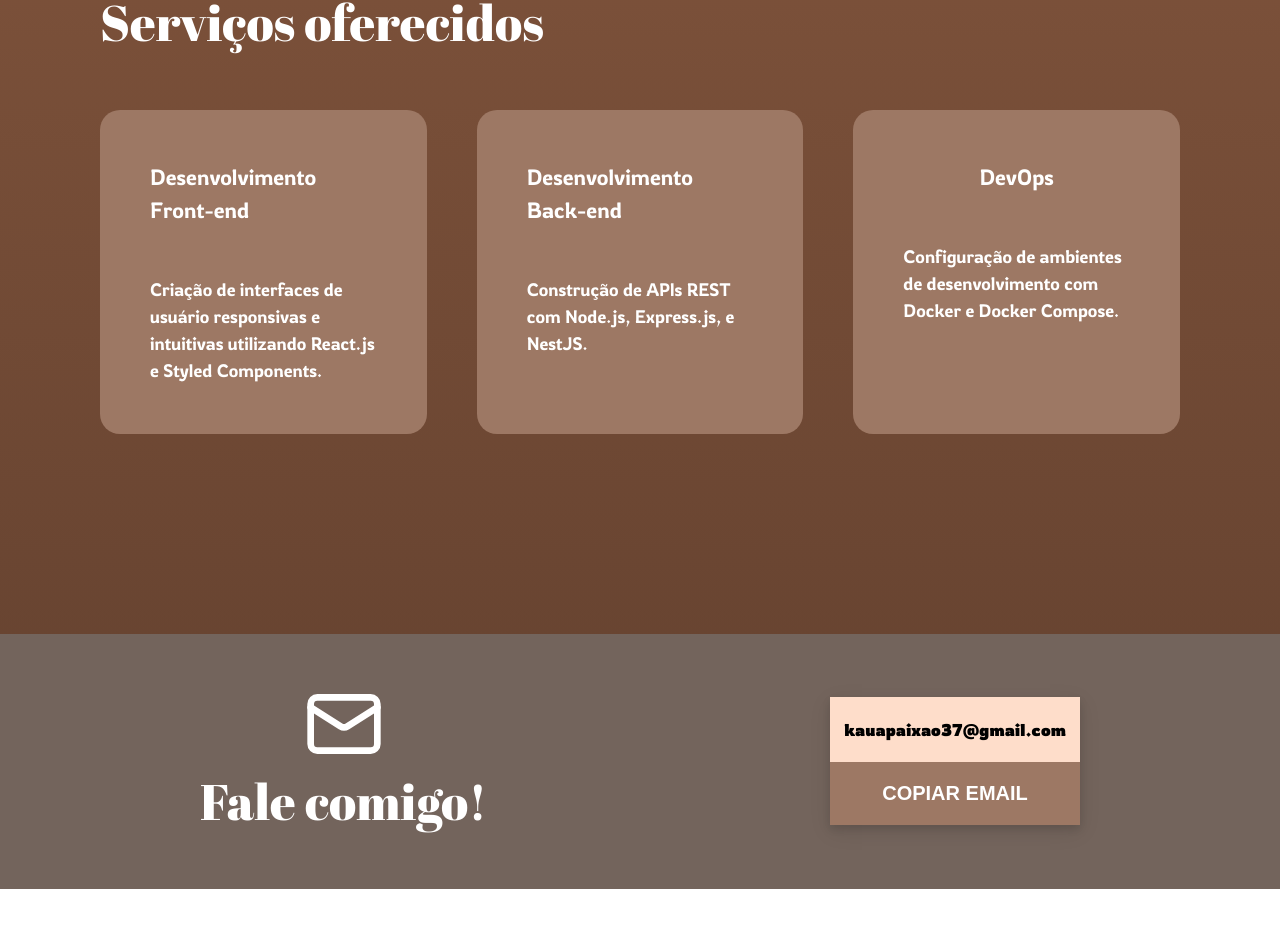
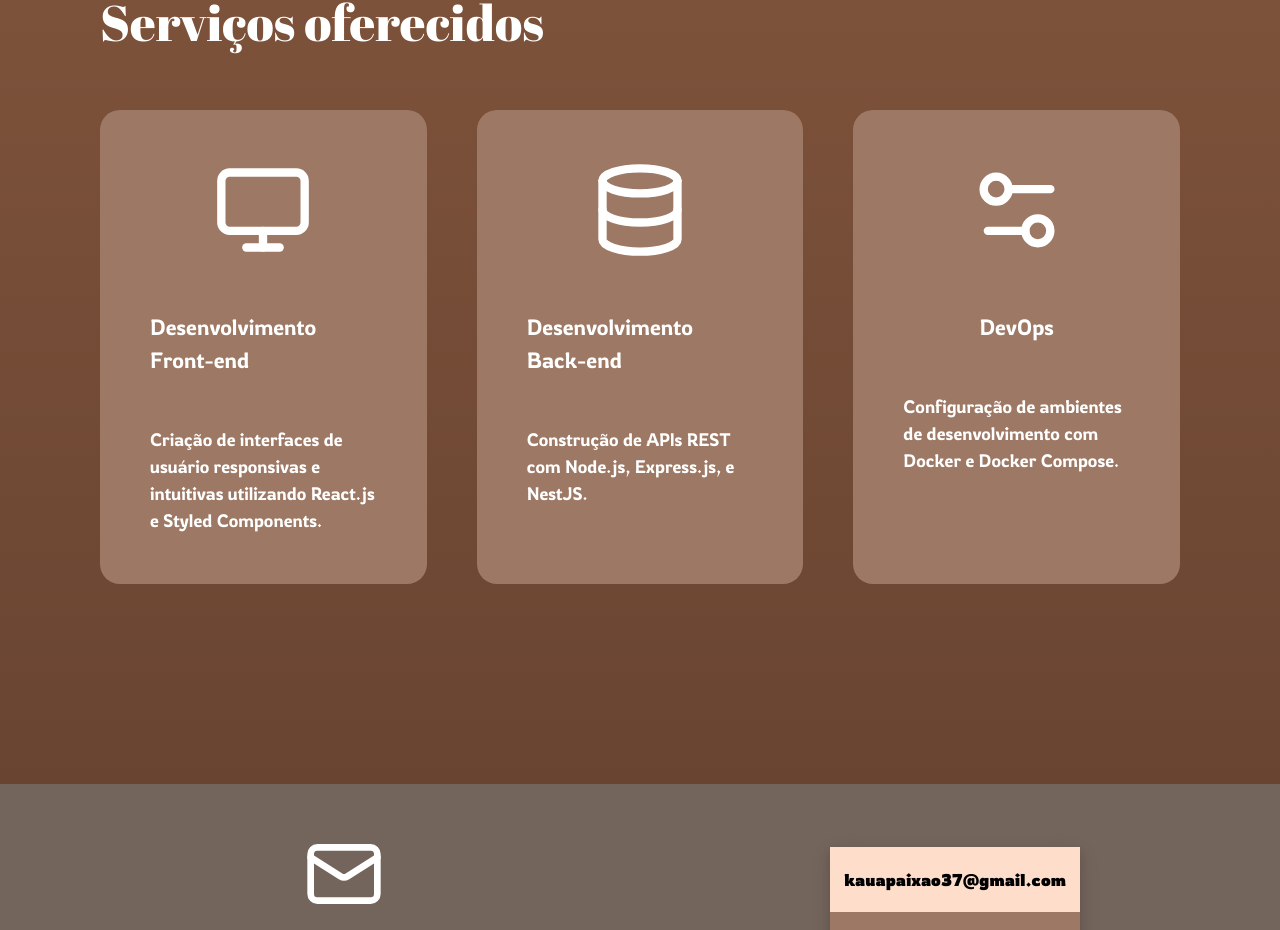
Before and after one commit to Kaua2123/portfolio, a React (Vite) app: page / in a window 1280 px wide. Shown: the part 2977-3907 px from the top of the page. Before the commit the page ends 3866 px from the top, so only its background shows below. Built offline with nearby package versions, Linux system fonts and the light colour scheme.

Commit message:
feat: add icons to better description

```diff
--- a/src/pages/Portfolio/Portfolio.tsx
+++ b/src/pages/Portfolio/Portfolio.tsx
@@ -22,7 +22,16 @@ import {
   StackDiv,
 } from './styled';
 
-import { FileText, Linkedin, Github, Mail, ArrowUp } from 'lucide-react';
+import {
+  FileText,
+  Linkedin,
+  Github,
+  Mail,
+  ArrowUp,
+  Monitor,
+  Database,
+  Settings2,
+} from 'lucide-react';
 
 import Navbar from '../../components/Navbar/Navbar';
 
@@ -234,6 +243,7 @@ export default function Portfolio() {
 
             <GridMyServices>
               <div>
+                <Monitor color="white" size={100} />
                 <p className="service-name">Desenvolvimento Front-end</p>
                 <p className="service-description">
                   Criação de interfaces de usuário responsivas e intuitivas
@@ -241,12 +251,14 @@ export default function Portfolio() {
                 </p>
               </div>
               <div>
+                <Database color="white" size={100} />
                 <p className="service-name">Desenvolvimento Back-end</p>
                 <p className="service-description">
                   Construção de APIs REST com Node.js, Express.js, e NestJS.
                 </p>
               </div>
               <div>
+                <Settings2 color="white" size={100} />
                 <p className="service-name">DevOps</p>
                 <p className="service-description">
                   Configuração de ambientes de desenvolvimento com Docker e
```
